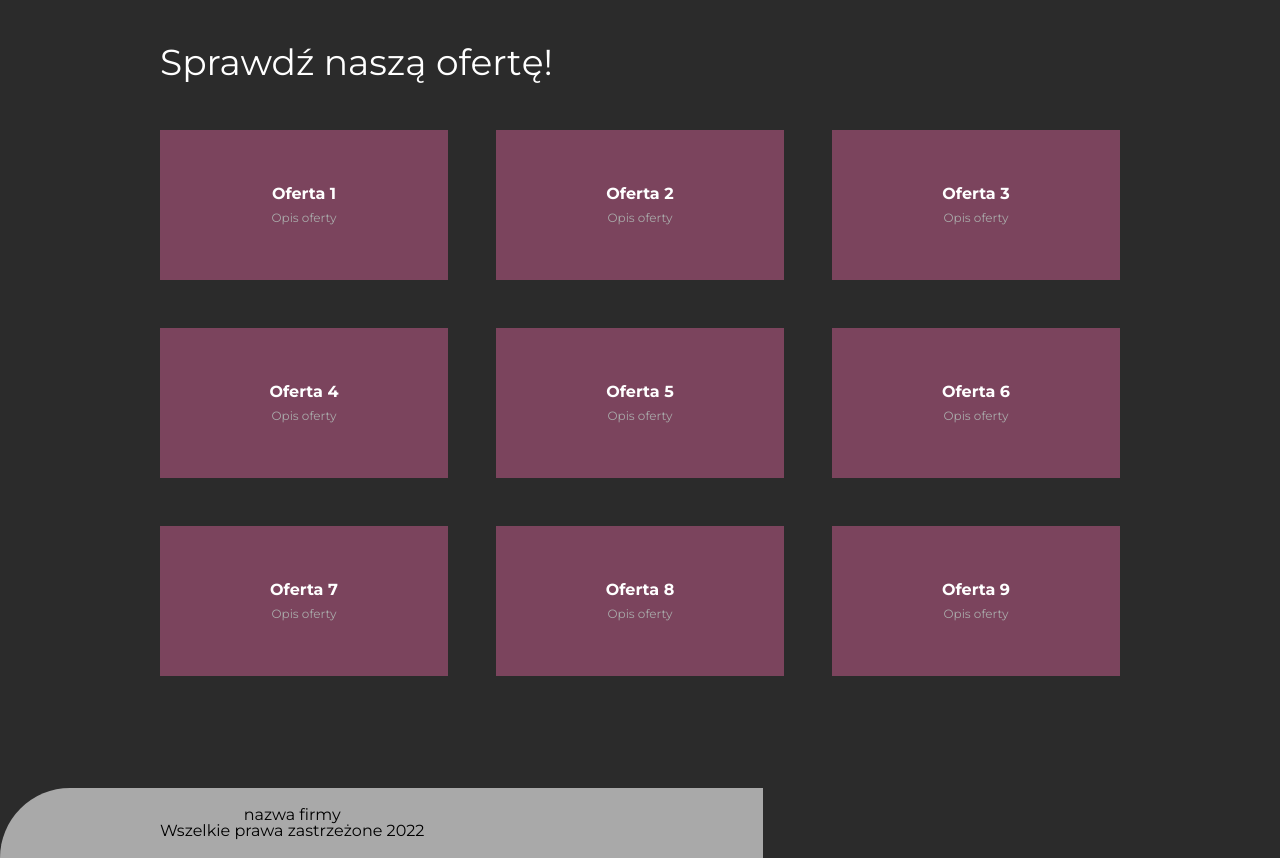
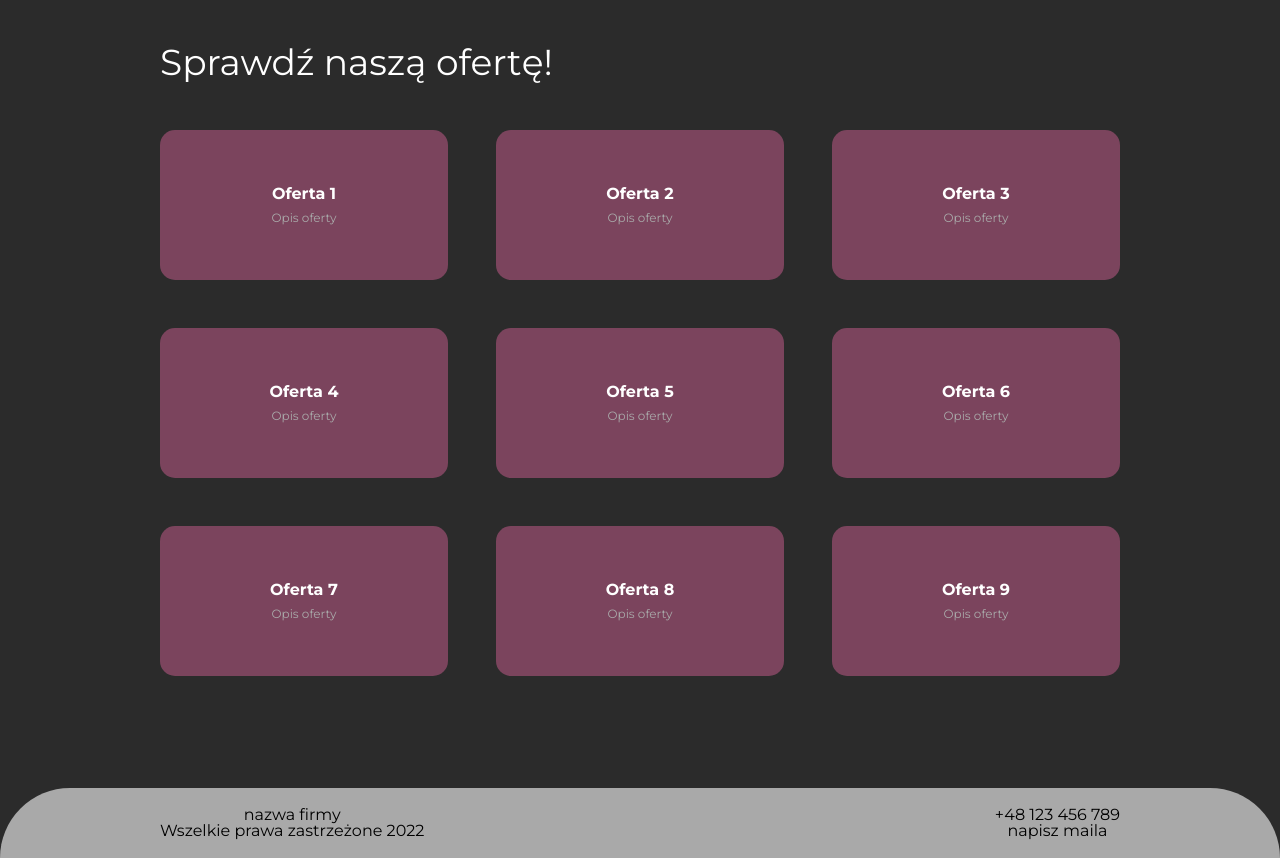
Before and after one commit to vojcc/first-webpage, a plain HTML site: page index.html in a window 1280 px wide. Shown: the part 820-1678 px from the top of the page. Drawn offline with Linux system fonts and the light colour scheme.

Commit message:
some changes in offer boxes

```diff
--- a/index.html
+++ b/index.html
@@ -44,44 +44,46 @@
         <div class="container">
             <h1>Sprawdź naszą ofertę!</h1>
             <div class="offer-list">
-                <div class="offer-box">
+                <a href="index.html">
                     <h2>Oferta 1</h2>
                     <h3>Opis oferty</h3>
-                </div>
-                <div class="offer-box">
+                </a>
+                <a href="index.html">
                     <h2>Oferta 2</h2>
                     <h3>Opis oferty</h3>
-                </div>
-                <div class="offer-box">
+                </a>
+                <a href="index.html">
                     <h2>Oferta 3</h2>
                     <h3>Opis oferty</h3>
-                </div>
+                </a>
 
-                <div class="offer-box">
+                <a href="index.html">
                     <h2>Oferta 4</h2>
                     <h3>Opis oferty</h3>
-                </div>
-                <div class="offer-box">
+                </a>
+                <a href="index.html">
                     <h2>Oferta 5</h2>
                     <h3>Opis oferty</h3>
-                </div>
-                <div class="offer-box">
+                </a>
+                <a href="index.html">
                     <h2>Oferta 6</h2>
                     <h3>Opis oferty</h3>
-                </div>
+                </a>
 
-                <div class="offer-box">
+                <a href="index.html">
                     <h2>Oferta 7</h2>
                     <h3>Opis oferty</h3>
-                </div>
-                <div class="offer-box">
+                </a>
+
+                <a href="index.html">
                     <h2>Oferta 8</h2>
                     <h3>Opis oferty</h3>
-                </div>
-                <div class="offer-box">
+                </a>
+
+                <a href="index.html">
                     <h2>Oferta 9</h2>
                     <h3>Opis oferty</h3>
-                </div>
+                </a>
             </div>
         </div>
     </section>
--- a/style.css
+++ b/style.css
@@ -64,7 +64,7 @@ nav a {
 
 .nav-links a:hover {
     transform: scale(1.15);
-    border: 2px solid #7B445D;;
+    border: 2px solid #7B445D;
 }
 
 .nav-links a {
@@ -155,8 +155,7 @@ nav a {
     flex-wrap: wrap;
 }
 
-
-.offer-box {
+.offer-list a {
     width: 30%;
     height: 150px;
     margin-right: 5%;
@@ -166,14 +165,20 @@ nav a {
     flex-direction: column;
     justify-content: center;
     align-items: center;
+    text-decoration: none;
+    color: white;
+    transition: .5s all;
+    border-radius: 15px;
 }
 
-.offer-box:hover {
+
+.offer-list a:hover {
     background-color: #7B345D;
     cursor: pointer;
+    transform: scale(1.2);
 }
 
-.offer-box:nth-of-type(3n) {
+.offer-list a:nth-of-type(3n) {
     margin-right: 0;
 }
 
```
